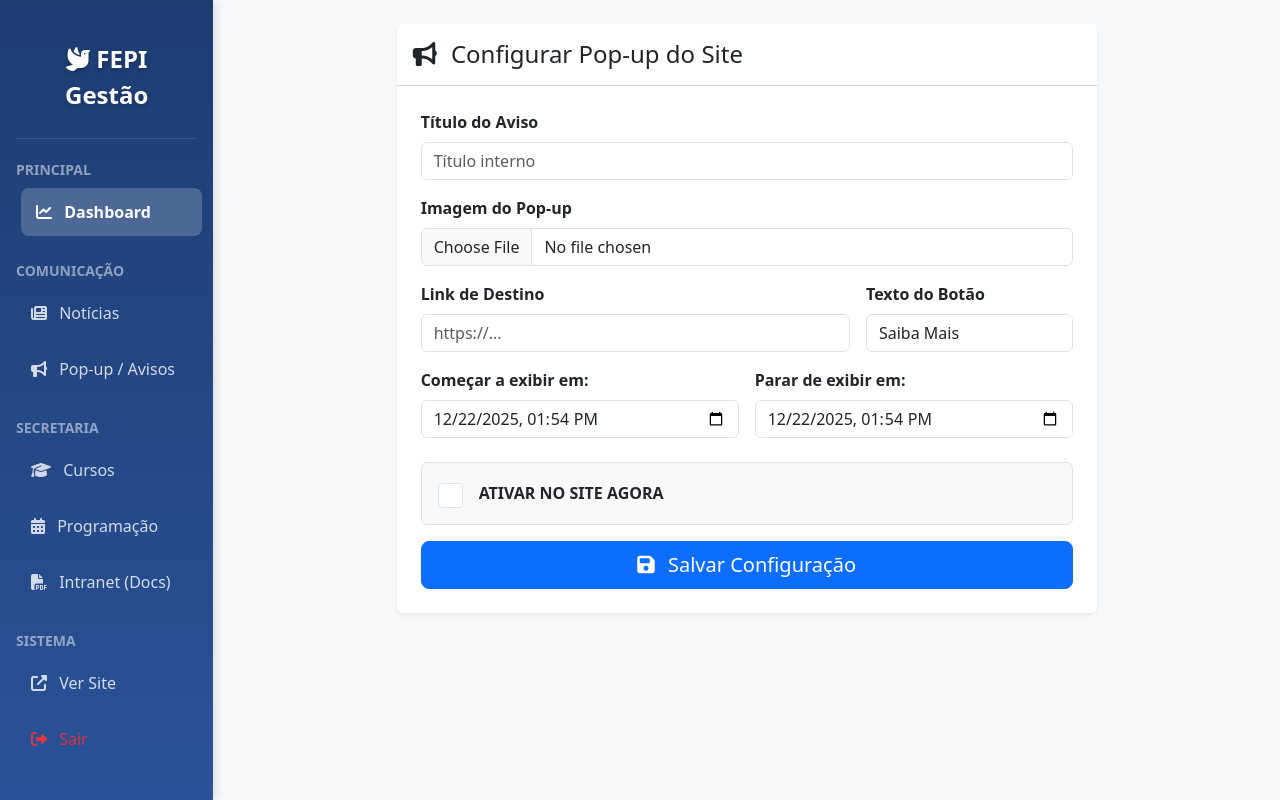
After one commit to mauriciobtsso/fepi-site, a Django app: page /painel/popup/ in a window 1280 px wide. The commit adds this page. Run offline with Django 5.2, Linux system fonts and the light colour scheme; the visitor is signed in with stand-in values (Sample User, id 1); data comes from the database, SQL or seed files in the repository; data that the repository does not hold is empty; some libraries are stand-ins or nearby versions.

Commit message:
Finalizando gestor de Pop-ups no Painel

```diff
--- a/painel/forms.py
+++ b/painel/forms.py
@@ -1,5 +1,6 @@
 from django import forms
 from noticias.models import Noticia
+from core.models import ConfiguracaoHome
 
 class NoticiaForm(forms.ModelForm):
     class Meta:
@@ -24,3 +25,52 @@ class NoticiaForm(forms.ModelForm):
             'imagem': 'Imagem de Capa',
             'data_publicacao': 'Data',
         }
+
+class PopupForm(forms.ModelForm):
+    class Meta:
+        model = ConfiguracaoHome
+        # Adicionamos os campos de texto do botão e as datas
+        fields = [
+            'popup_titulo', 'popup_imagem', 'popup_link',
+            'popup_botao_texto', 'popup_inicio', 'popup_fim',
+            'popup_ativo'
+        ]
+
+        widgets = {
+            'popup_titulo': forms.TextInput(attrs={'class': 'form-control', 'placeholder': 'Título interno'}),
+            'popup_imagem': forms.FileInput(attrs={'class': 'form-control'}),
+            'popup_link': forms.URLInput(attrs={'class': 'form-control', 'placeholder': 'https://...'}),
+
+            # --- NOVOS CAMPOS ---
+            'popup_botao_texto': forms.TextInput(attrs={'class': 'form-control', 'placeholder': 'Ex: Saiba Mais'}),
+
+            # O type='datetime-local' cria o calendário com relógio do HTML5
+            'popup_inicio': forms.DateTimeInput(
+                attrs={'class': 'form-control', 'type': 'datetime-local'},
+                format='%Y-%m-%dT%H:%M'
+            ),
+            'popup_fim': forms.DateTimeInput(
+                attrs={'class': 'form-control', 'type': 'datetime-local'},
+                format='%Y-%m-%dT%H:%M'
+            ),
+
+            'popup_ativo': forms.CheckboxInput(attrs={'class': 'form-check-input', 'style': 'width: 25px; height: 25px;'}),
+        }
+        labels = {
+            'popup_titulo': 'Título do Aviso',
+            'popup_imagem': 'Imagem do Pop-up',
+            'popup_link': 'Link de Destino',
+            'popup_botao_texto': 'Texto do Botão',
+            'popup_inicio': 'Começar a exibir em:',
+            'popup_fim': 'Parar de exibir em:',
+            'popup_ativo': 'Ativar Pop-up?',
+        }
+
+    # Hackzinho necessário para o Django preencher o input de data corretamente ao editar
+    def __init__(self, *args, **kwargs):
+        super().__init__(*args, **kwargs)
+        if self.instance and self.instance.pk:
+            if self.instance.popup_inicio:
+                self.fields['popup_inicio'].initial = self.instance.popup_inicio.strftime('%Y-%m-%dT%H:%M')
+            if self.instance.popup_fim:
+                self.fields['popup_fim'].initial = self.instance.popup_fim.strftime('%Y-%m-%dT%H:%M')
--- a/painel/templates/painel/base_painel.html
+++ b/painel/templates/painel/base_painel.html
@@ -79,7 +79,9 @@
 
                 <p class="text-white-50 small text-uppercase fw-bold mt-4 mb-2">Comunicação</p>
                 <a href="{% url 'listar_noticias' %}"><i class="fas fa-newspaper me-2"></i> Notícias</a>
-                <a href="#"><i class="fas fa-images me-2"></i> Banners</a>
+                <a href="{% url 'gerenciar_popup' %}">
+                <i class="fas fa-bullhorn me-2"></i> Pop-up / Avisos
+                </a>
 
                 <p class="text-white-50 small text-uppercase fw-bold mt-4 mb-2">Secretaria</p>
                 <a href="#"><i class="fas fa-graduation-cap me-2"></i> Cursos</a>
--- /dev/null
+++ b/painel/templates/painel/gerenciar_popup.html
@@ -0,0 +1,66 @@
+{% extends 'painel/base_painel.html' %}
+
+{% block content %}
+<div class="card border-0 shadow-sm" style="max-width: 700px; margin: 0 auto;">
+    <div class="card-header bg-white py-3">
+        <h4 class="mb-0"><i class="fas fa-bullhorn me-2"></i> Configurar Pop-up do Site</h4>
+    </div>
+    <div class="card-body p-4">
+
+        <form method="post" enctype="multipart/form-data">
+            {% csrf_token %}
+
+            <div class="row g-3">
+                <div class="col-12">
+                    <label class="form-label fw-bold">{{ form.popup_titulo.label }}</label>
+                    {{ form.popup_titulo }}
+                </div>
+
+                <div class="col-12">
+                    <label class="form-label fw-bold">{{ form.popup_imagem.label }}</label>
+                    {{ form.popup_imagem }}
+                    {% if form.instance.popup_imagem %}
+                        <div class="mt-2 p-2 border rounded bg-light">
+                            <small class="d-block mb-1 text-muted">Imagem Atual:</small>
+                            <img src="{{ form.instance.popup_imagem.url }}" class="img-fluid rounded" style="max-height: 150px;">
+                        </div>
+                    {% endif %}
+                </div>
+
+                <div class="col-md-8">
+                    <label class="form-label fw-bold">{{ form.popup_link.label }}</label>
+                    {{ form.popup_link }}
+                </div>
+                <div class="col-md-4">
+                    <label class="form-label fw-bold">{{ form.popup_botao_texto.label }}</label>
+                    {{ form.popup_botao_texto }}
+                </div>
+
+                <div class="col-md-6">
+                    <label class="form-label fw-bold">{{ form.popup_inicio.label }}</label>
+                    {{ form.popup_inicio }}
+                </div>
+                <div class="col-md-6">
+                    <label class="form-label fw-bold">{{ form.popup_fim.label }}</label>
+                    {{ form.popup_fim }}
+                </div>
+
+                <div class="col-12 mt-4">
+                    <div class="p-3 bg-light rounded d-flex align-items-center border">
+                        {{ form.popup_ativo }}
+                        <label class="form-check-label ms-3 fw-bold text-dark">
+                            ATIVAR NO SITE AGORA
+                        </label>
+                    </div>
+                </div>
+
+                <div class="col-12 d-grid mt-3">
+                    <button type="submit" class="btn btn-primary btn-lg">
+                        <i class="fas fa-save me-2"></i> Salvar Configuração
+                    </button>
+                </div>
+            </div>
+        </form>
+    </div>
+</div>
+{% endblock %}
--- a/painel/urls.py
+++ b/painel/urls.py
@@ -9,4 +9,5 @@ urlpatterns = [
     path('noticias/', views.listar_noticias, name='listar_noticias'),
     path('noticias/editar/<int:noticia_id>/', views.editar_noticia, name='editar_noticia'),
     path('noticias/deletar/<int:noticia_id>/', views.deletar_noticia, name='deletar_noticia'),
+    path('popup/', views.gerenciar_popup, name='gerenciar_popup'),
 ]
--- a/painel/views.py
+++ b/painel/views.py
@@ -2,8 +2,9 @@ from django.shortcuts import render, redirect, get_object_or_404
 from django.contrib.auth.decorators import login_required
 from django.utils.text import slugify
 from django.utils import timezone
-from .forms import NoticiaForm
+from .forms import NoticiaForm, PopupForm
 from noticias.models import Noticia
+from core.models import ConfiguracaoHome
 
 @login_required(login_url='/login/')
 def dashboard(request):
@@ -66,3 +67,23 @@ def deletar_noticia(request, noticia_id):
     noticia = get_object_or_404(Noticia, id=noticia_id)
     noticia.delete()
     return redirect('listar_noticias')
+
+@login_required(login_url='/login/')
+def gerenciar_popup(request):
+    # Pega a configuração existente (Geralmente é a primeira e única linha da tabela)
+    config = ConfiguracaoHome.objects.first()
+
+    # Se por algum milagre não existir configuração ainda, cria uma vazia
+    if not config:
+        config = ConfiguracaoHome.objects.create()
+
+    if request.method == 'POST':
+        # Editamos a configuração existente (instance=config)
+        form = PopupForm(request.POST, request.FILES, instance=config)
+        if form.is_valid():
+            form.save()
+            return redirect('painel_home')
+    else:
+        form = PopupForm(instance=config)
+
+    return render(request, 'painel/gerenciar_popup.html', {'form': form})
```
